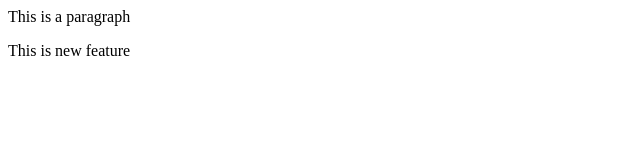
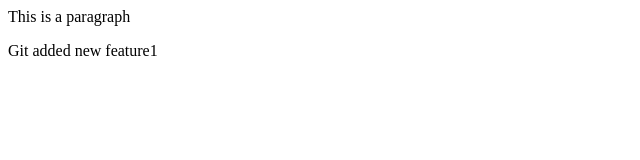
Before and after one commit to vikramsingh10245/LocalRepo, a plain HTML site: page index.html in a window 1280 px wide. Shown: the full height of the page, 0-640 px from the left. Drawn offline with Linux system fonts and the light colour scheme.

Commit message:
Add new feature para

```diff
--- a/index.html
+++ b/index.html
@@ -1,6 +1,4 @@
 <p>
     This is a paragraph
 </p>
-<p>
-    This is new feature
-</p>
+<p>Git added new feature1</p>
```
